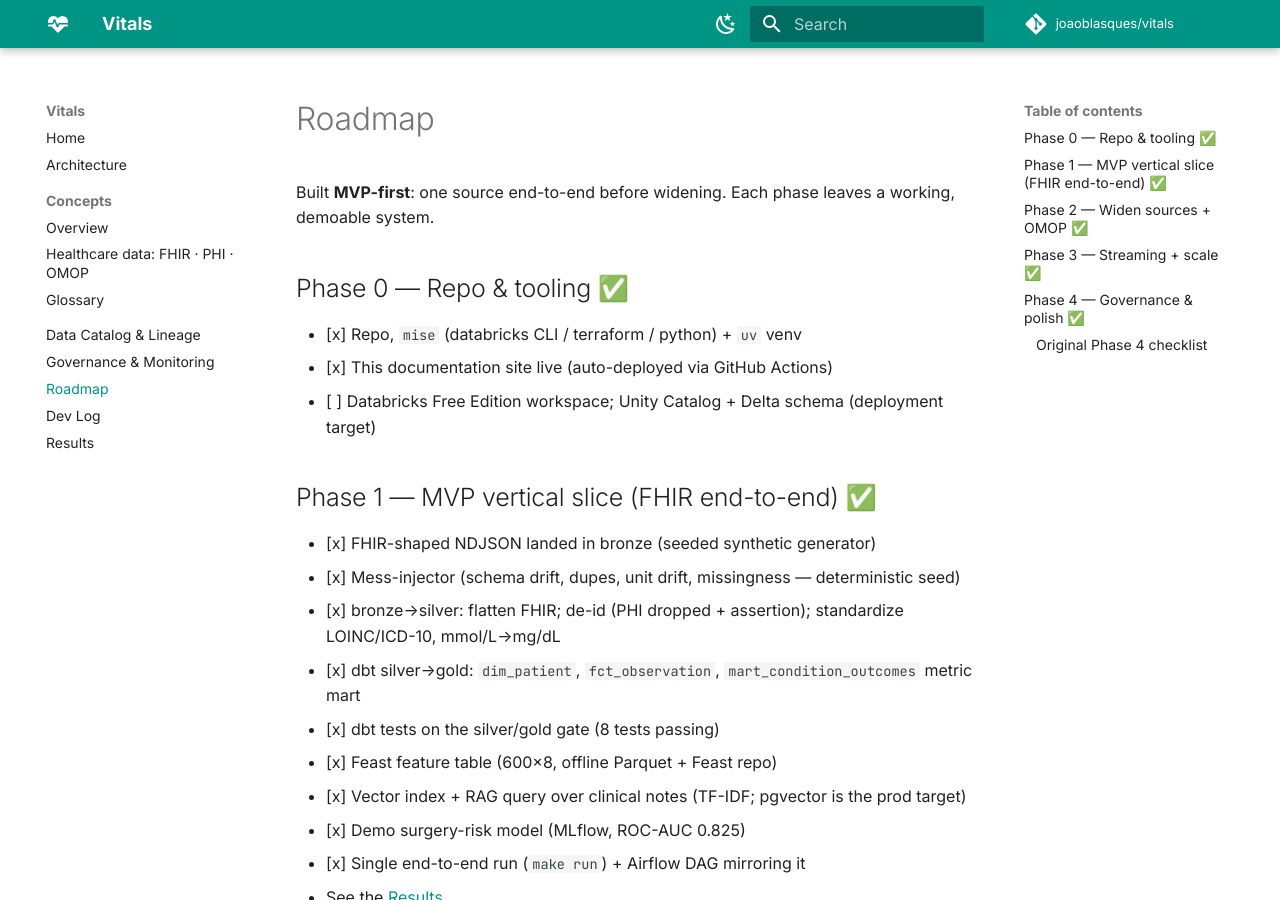
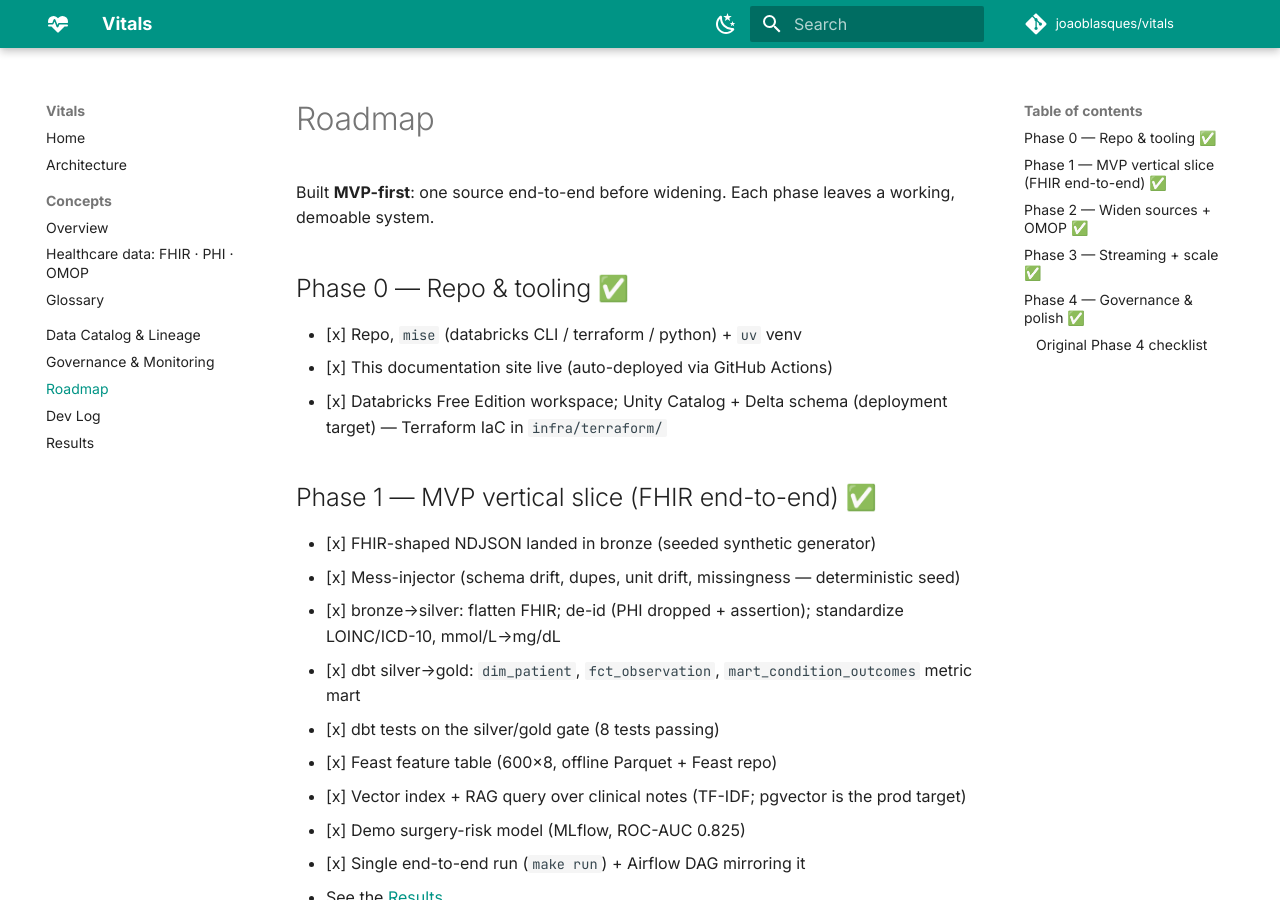
Before and after one commit to joaoblasques/vitals, an MkDocs documentation site: the page built from website/docs/roadmap.md, in a window 1280 px wide and 900 px high. Built offline with MkDocs 1.6.1 and Material for MkDocs 9.7.7, drawn with Linux system fonts in a browser that asks for light colours; comment, search, counter and statistics services are not loaded.

Commit message:
docs: mark Phase 0 deployment target done; link governance mapping to Terraform

```diff
--- a/website/docs/roadmap.md
+++ b/website/docs/roadmap.md
@@ -5,7 +5,7 @@ Built **MVP-first**: one source end-to-end before widening. Each phase leaves a
 ## Phase 0 — Repo & tooling ✅
 - [x] Repo, `mise` (databricks CLI / terraform / python) + `uv` venv
 - [x] This documentation site live (auto-deployed via GitHub Actions)
-- [ ] Databricks Free Edition workspace; Unity Catalog + Delta schema (deployment target)
+- [x] Databricks Free Edition workspace; Unity Catalog + Delta schema (deployment target) — Terraform IaC in `infra/terraform/`
 
 ## Phase 1 — MVP vertical slice (FHIR end-to-end) ✅
 - [x] FHIR-shaped NDJSON landed in bronze (seeded synthetic generator)
```
Also changed, not shown: website/docs/governance.md (+1 -1 lines).
